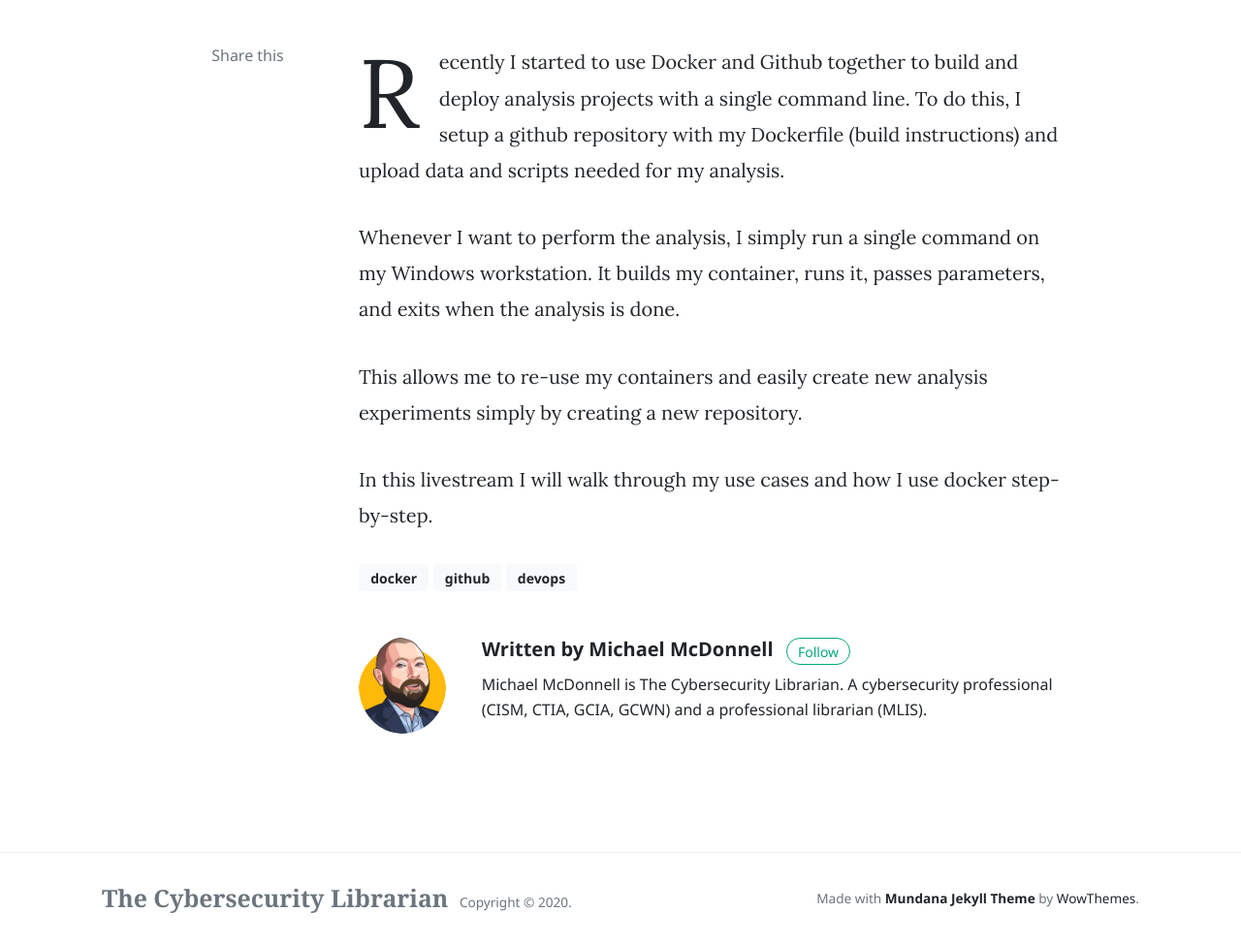
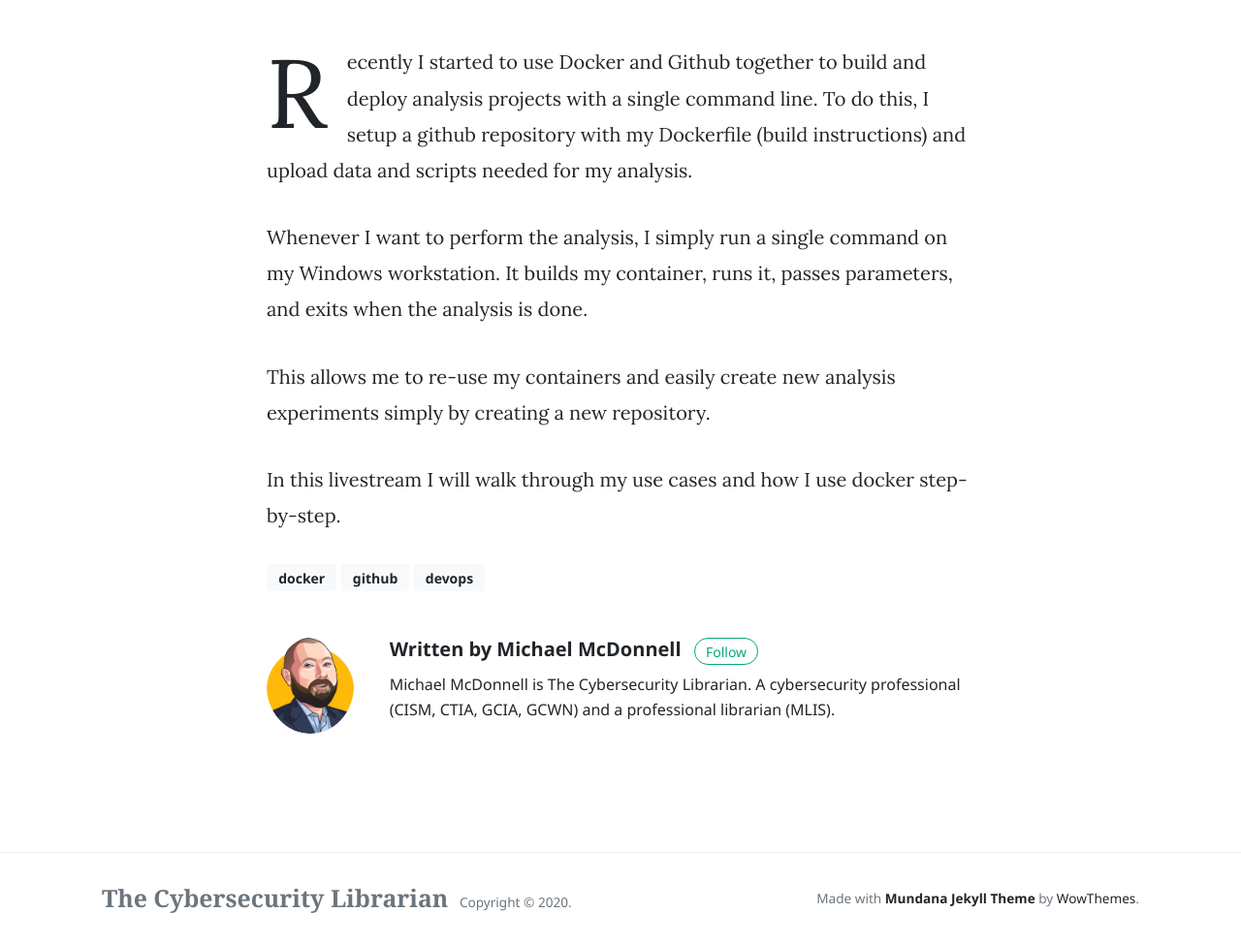
Before and after one commit to cyberlibrarian/cyberlibrarian.github.io, a Jekyll site: the page built from _posts/2020-05-12-docker-and-github.md, in a window 1280 px wide and 1391 px high. Shown: the part 417-1391 px from the top of the window at 97% size. Built offline with Jekyll 4.4.1, drawn with Linux system fonts in a browser that asks for light colours; nearby versions of some CDN libraries; comment, search, counter and statistics services are not loaded.

```diff
--- a/_layouts/post.html
+++ b/_layouts/post.html
@@ -31,33 +31,8 @@ layout: default
 	</div>
 </div>
 
-
-
-
-
 <div class="container-lg pt-4 pb-4">
 	<div class="row justify-content-center">
-
-
-        <!-- Share -->
-		<div class="col-lg-2 pr-4 mb-4 col-md-12">
-			<div class="sticky-top sticky-top-offset text-center">
-				<div class="text-muted">
-					Share this
-				</div>
-				<div class="share d-inline-block">
-					<!-- AddToAny BEGIN -->
-					<div class="a2a_kit a2a_kit_size_32 a2a_default_style">
-						<a class="a2a_dd" href="https://www.addtoany.com/share"></a>
-						<a class="a2a_button_facebook"></a>
-						<a class="a2a_button_twitter"></a>
-					</div>
-					<script async src="https://static.addtoany.com/menu/page.js"></script>
-					<!-- AddToAny END -->
-				</div>
-			</div>
-		</div>
-
 
 		<div class="col-md-12 col-lg-8">
 
@@ -130,7 +105,6 @@ layout: default
 	</div>
 </div>
 
-
 <!-- Aletbar Prev/Next -->
 <div class="alertbar">
     <div class="container">
```
